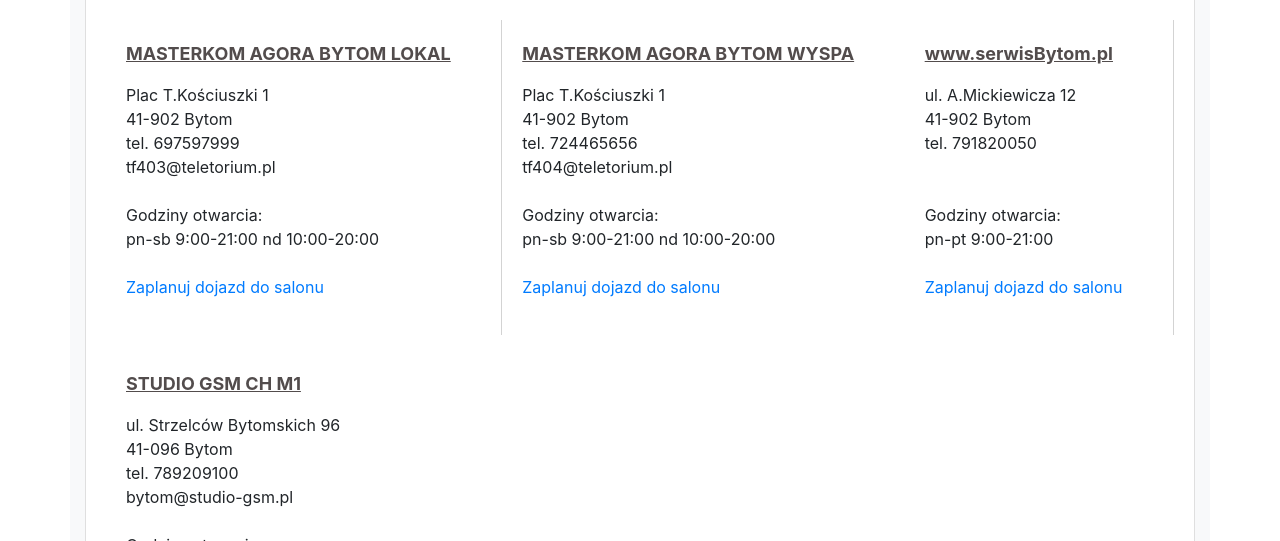
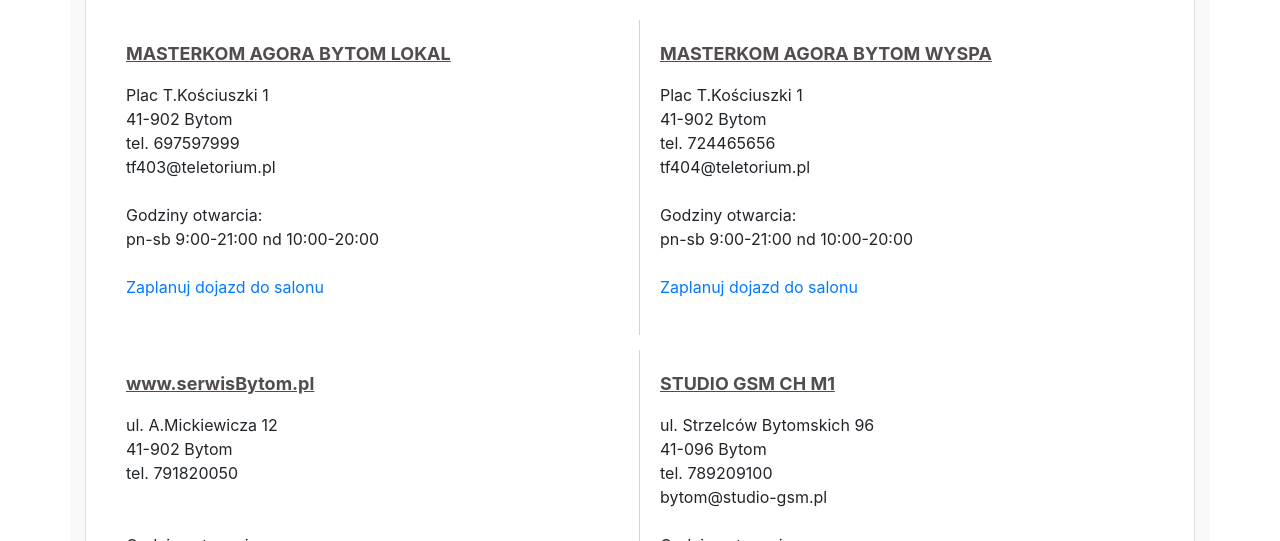
Before and after one commit to tskotniczny/premium_mobile, a website: page cities/grupa1.html in a window 1280 px wide. Shown: the part 259-800 px from the top of the page. Drawn offline with nearby package versions, Linux system fonts and the light colour scheme.

Commit message:
Fix issue with shop-adress card not stacking correctly

```diff
--- a/scss/components/_shop-address-card.scss
+++ b/scss/components/_shop-address-card.scss
@@ -7,7 +7,7 @@
 }
 .shop-address-card{
     margin-top: 15px;
-    max-width: 50%;
+    min-width: 50%;
 
     &:nth-child(odd){
         border-right: lightgrey 1px solid;
```
Also changed, not shown: scss/styles.css.
